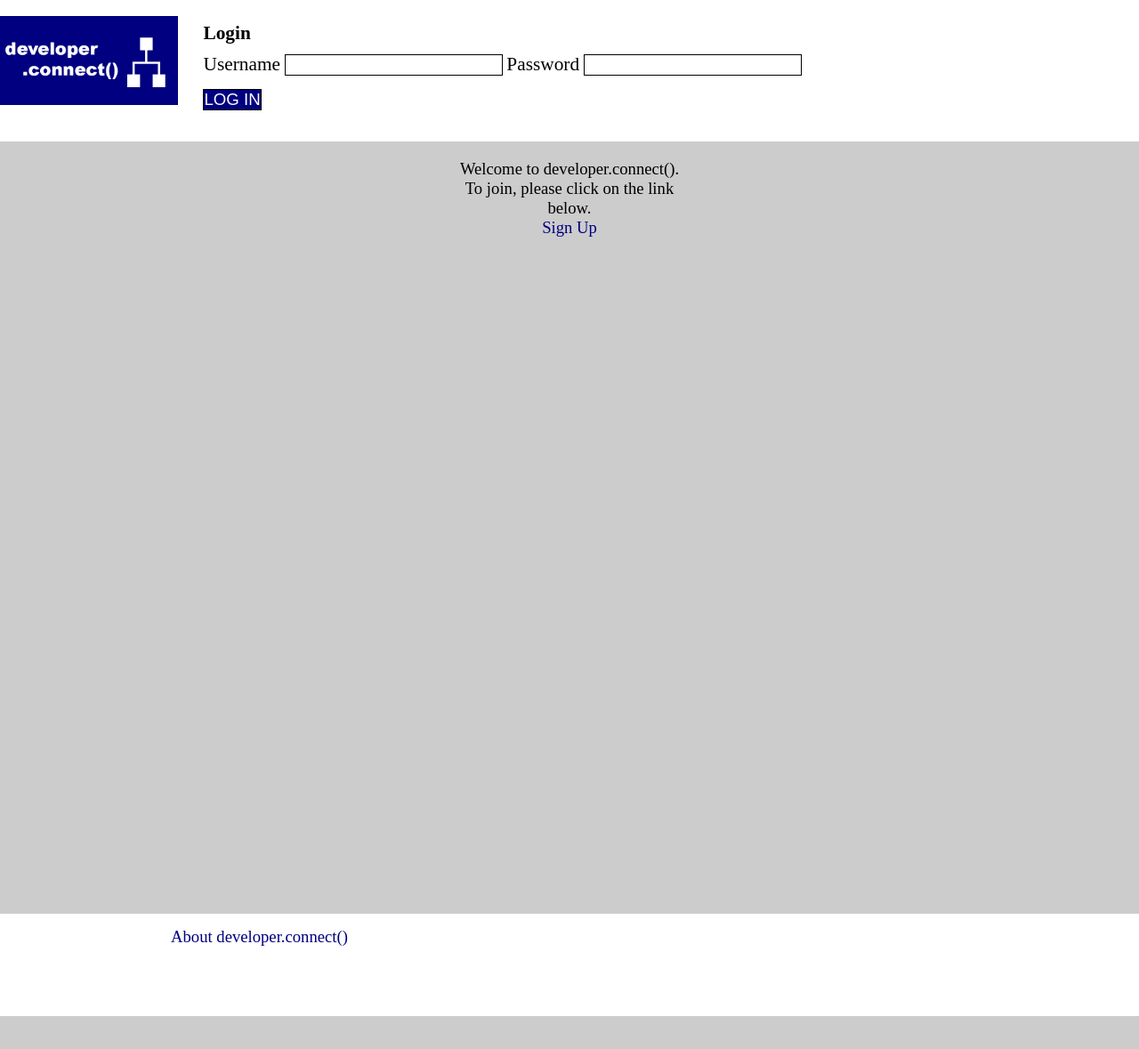
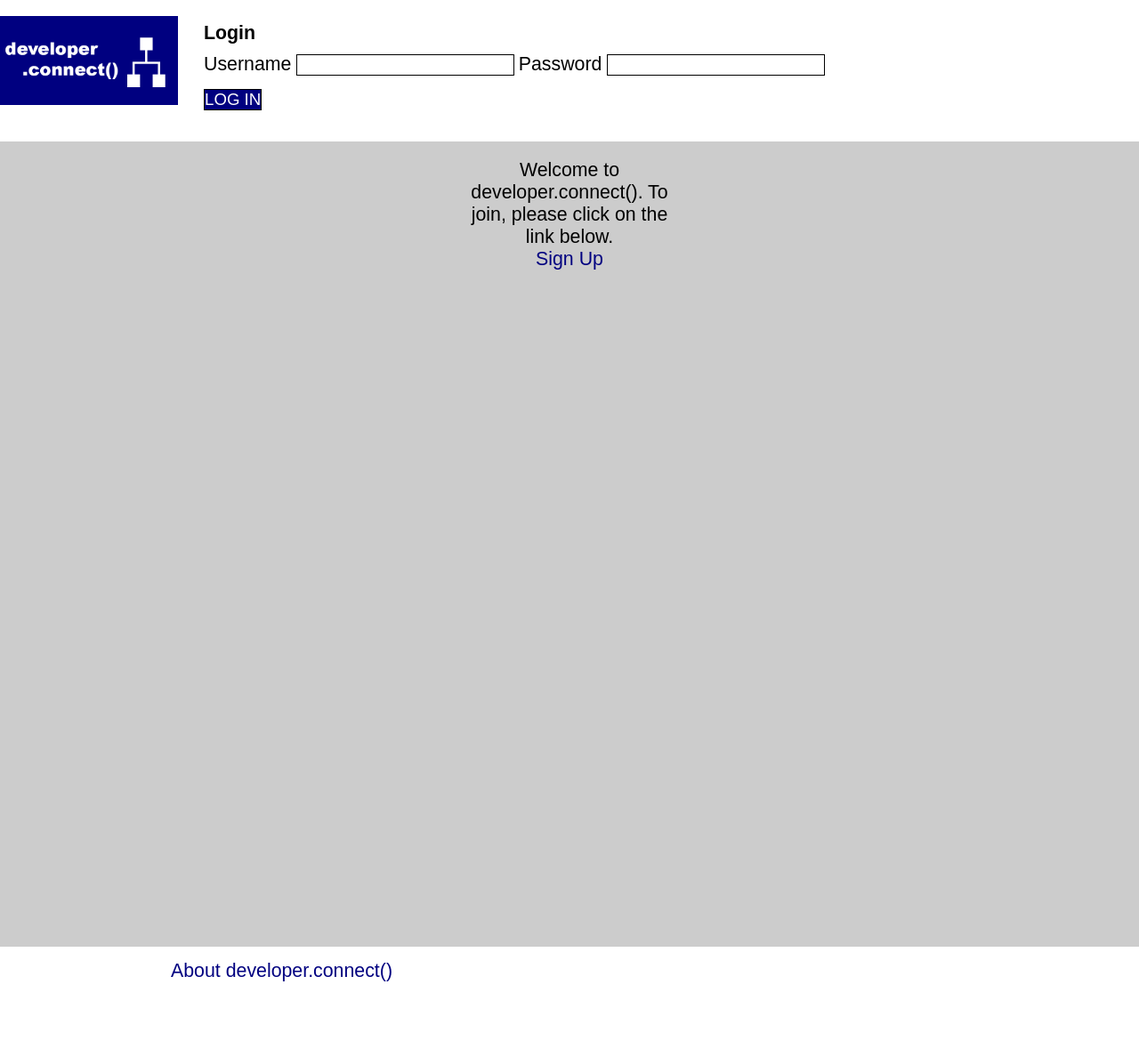
Before and after one commit to snatow/final-project, a Node server app: page / in a window 1280 px wide. Shown: the whole page at 89% size. Before the commit the page ends 1142 px from the top, so only its background shows below. Run offline with Node 20, Linux system fonts and the light colour scheme; data that the repository does not hold is empty; some libraries are stand-ins or nearby versions.

Commit message:
font is now arial

```diff
--- a/public/styles/styles.css
+++ b/public/styles/styles.css
@@ -5,15 +5,21 @@
 
 body {
   background-color: #cccccc;
+  font-family: Arial, "Helvetica Neue", Helvetica, sans-serif;
 }
 
 a {
   color: #000080;
   text-decoration: none;
+  font-size: 16pt;
 }
 
 a:hover {
   color: #87afc7;
+}
+
+p {
+  font-size: 16pt;
 }
 
 #contain {
```
